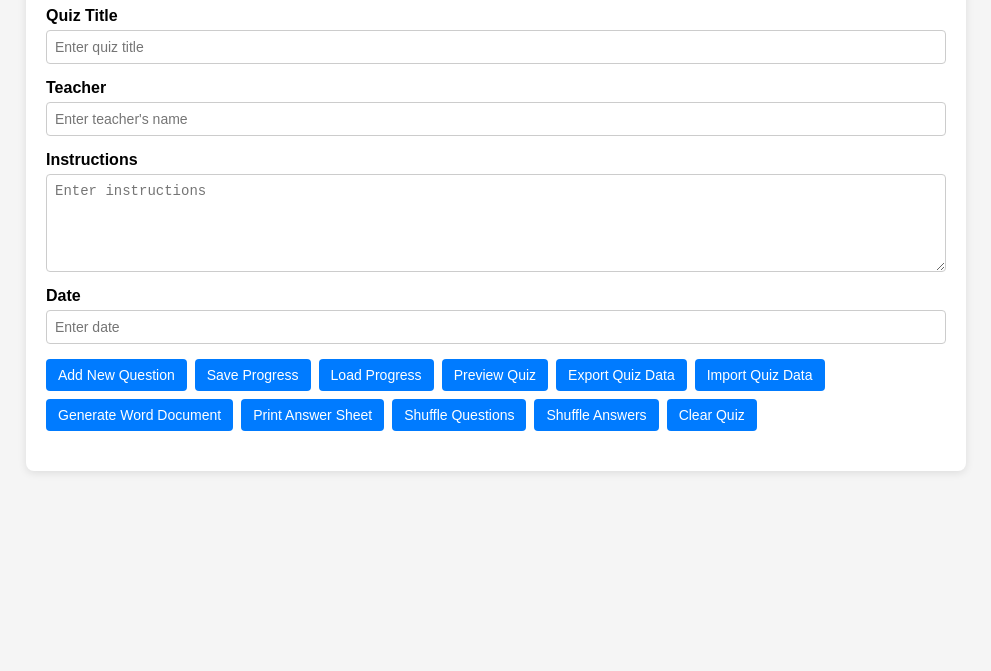
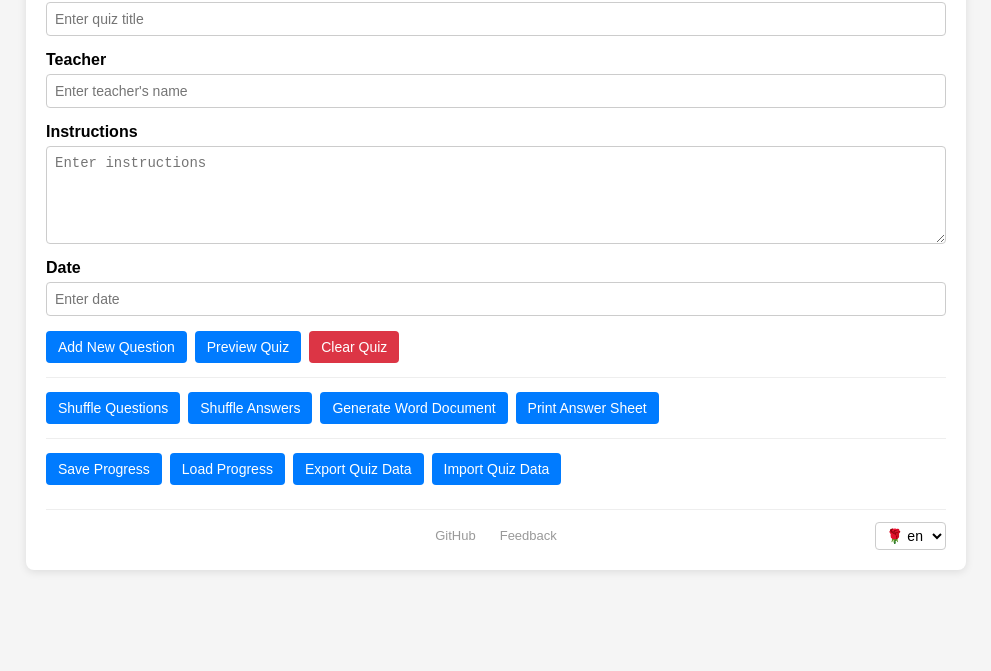
Before and after one commit to quizinfra/quizinfra, a website built with Vite: page index.html in a window 1280 px wide. Shown: the part 129-800 px from the top of the page, without its empty margins (144-1135 px from the left). Built offline with nearby package versions, Linux system fonts and the light colour scheme.

Commit message:
Styling and layout tweaks.
Added a footer with links to GitHub, and moved the language toggler down there.

Also re-organized the buttons in three sections, and made the destructive buttons red.

AI usage: 100% written by qwen3.8-flash-next:125b-mlx, steered by 9 prompts.

```diff
--- a/index.html
+++ b/index.html
@@ -18,6 +18,9 @@
         .button-group {display:flex; flex-wrap:wrap; gap:8px; margin-top:10px;}
         .button-group button {background:#007bff; color:#fff; border:none; padding:8px 12px; border-radius:4px; cursor:pointer; font-size:14px;}
         .button-group button:hover {background:#0056b3;}
+        .button-group + .button-group {border-top:1px solid #eee; margin-top:14px; padding-top:14px;}
+        button.btn-danger {background:#dc3545; color:#fff; border:none; padding:8px 12px; border-radius:4px; cursor:pointer; font-size:14px;}
+        button.btn-danger:hover {background:#b02a37;}
         .question {border:1px solid #ddd; padding:10px; border-radius:4px; margin-bottom:10px; background:#fafafa;}
         .question h4 {margin-top:0;}
         .question input[type="text"], .question textarea {width:100%; box-sizing:border-box; }
@@ -28,8 +31,12 @@
         .modal {display:none; position:fixed; top:0; left:0; width:100%; height:100%; background-color:rgba(0,0,0,0.5);}
         .modal-content {background:#fff; padding:20px; margin:auto; width:80%; height:80%; overflow-y:auto; border-radius:8px;}
         .modal-content button {margin-top:10px;}
-        .lang-switcher {display:flex; justify-content:flex-end; margin-bottom:8px;}
+        .app-footer {display:grid; grid-template-columns:1fr auto 1fr; align-items:center; margin-top:24px; padding-top:12px; border-top:1px solid #eee; font-size:13px;}
+        .app-footer-links {grid-column:2; display:flex; justify-content:center; gap:24px;}
+        .lang-switcher {grid-column:3; justify-self:end; display:flex; align-items:center;}
         .lang-switcher select {font-size:14px; padding:4px 6px; border:1px solid #ccc; border-radius:4px; background:#fff;}
+        .app-footer a {color:#999; text-decoration:none;}
+        .app-footer a:hover {color:#555; text-decoration:underline;}
     </style>
     <meta content="width=device-width, initial-scale=1" name="viewport">
     <title>Multiple Choice Printable Quiz Maker</title>
@@ -45,7 +52,6 @@
                 <article>
                     <div>
                         <header>
-                            <div class="lang-switcher" id="langSwitcher"></div>
                             <h1 data-i18n="app.title">Multiple Choice Printable Quiz Maker</h1>
                         </header>
                         <div class="form-container">
@@ -68,16 +74,20 @@
                             <div id="questionsContainer"></div>
                             <div class="button-group">
                                 <button data-i18n="actions.add_question" onclick="addQuestion()">Add New Question</button>
+                                <button data-i18n="actions.preview_quiz" onclick="previewQuiz()">Preview Quiz</button>
+                                <button class="btn-danger" data-i18n="actions.clear_quiz" onclick="clearQuiz()">Clear Quiz</button>
+                            </div>
+                            <div class="button-group">
+                                <button data-i18n="actions.shuffle_questions" onclick="shuffleQuestions()">Shuffle Questions</button>
+                                <button data-i18n="actions.shuffle_answers" onclick="shuffleAnswers()">Shuffle Answers</button>
+                                <button data-i18n="actions.generate_word_document" onclick="generateWordDocument()">Generate Word Document</button>
+                                <button data-i18n="actions.print_answer_sheet" onclick="printAnswerSheet()">Print Answer Sheet</button>
+                            </div>
+                            <div class="button-group">
                                 <button data-i18n="actions.save_progress" onclick="saveProgress()">Save Progress</button>
                                 <button data-i18n="actions.load_progress" onclick="loadProgress()">Load Progress</button>
-                                <button data-i18n="actions.preview_quiz" onclick="previewQuiz()">Preview Quiz</button>
                                 <button data-i18n="actions.export_quiz_data" onclick="exportQuizData()">Export Quiz Data</button>
                                 <button id="importBtn" data-i18n="actions.import_quiz_data">Import Quiz Data</button>
-                                <button data-i18n="actions.generate_word_document" onclick="generateWordDocument()">Generate Word Document</button>
-                                <button data-i18n="actions.print_answer_sheet" onclick="printAnswerSheet()">Print Answer Sheet</button>
-                                <button data-i18n="actions.shuffle_questions" onclick="shuffleQuestions()">Shuffle Questions</button>
-                                <button data-i18n="actions.shuffle_answers" onclick="shuffleAnswers()">Shuffle Answers</button>
-                                <button data-i18n="actions.clear_quiz" onclick="clearQuiz()">Clear Quiz</button>
                             </div>
                         </div>
                         <!-- Modal for importing data -->
@@ -95,6 +105,13 @@
                 </article>
             </main>
         </div>
+        <footer class="app-footer">
+            <div class="app-footer-links">
+                <a href="https://github.com/quizinfra/quizinfra">GitHub</a>
+                <a href="https://github.com/quizinfra/quizinfra/issues/new" data-i18n="footer.feedback">Feedback</a>
+            </div>
+            <div class="lang-switcher" id="langSwitcher"></div>
+        </footer>
     </div>
 </div>
 </body>
--- a/src/i18n/locales/en.json
+++ b/src/i18n/locales/en.json
@@ -58,5 +58,8 @@
     "imported": "File imported",
     "import_failed": "Failed to import quiz data.",
     "import_newer_version": "Failed to import: the file uses a newer data version ({{version}}) than this app supports. Update the app."
+  },
+  "footer": {
+    "feedback": "Feedback"
   }
 }
--- a/src/i18n/locales/es.json
+++ b/src/i18n/locales/es.json
@@ -58,5 +58,8 @@
     "imported": "Archivo importado",
     "import_failed": "No se pudieron importar los datos del examen.",
     "import_newer_version": "No se pudo importar: el archivo usa una versión de datos más nueva ({{version}}) que la que admite esta aplicación. Actualiza la aplicación."
+  },
+  "footer": {
+    "feedback": "Comentarios"
   }
 }
--- a/src/i18n/locales/fr.json
+++ b/src/i18n/locales/fr.json
@@ -58,5 +58,8 @@
     "imported": "Fichier importé",
     "import_failed": "Échec de l'importation des données du quiz.",
     "import_newer_version": "Échec de l'importation : le fichier utilise une version des données plus récente ({{version}}) que celle prise en charge par cette application. Mettez à jour l'application."
+  },
+  "footer": {
+    "feedback": "Commentaires"
   }
 }
--- a/src/ui.js
+++ b/src/ui.js
@@ -115,7 +115,7 @@ export function renderQuestions() {
         <label>${t("question.explanation_label")}</label>
         <textarea oninput="updateExplanation(${index}, this.value)">${escapeHTML(q.explanation)}</textarea>
       </div>
-      <button onclick="removeQuestion(${index})">${t("question.remove")}</button>
+      <button class="btn-danger" onclick="removeQuestion(${index})">${t("question.remove")}</button>
     `;
     container.appendChild(questionDiv);
   });
```
Also changed, not shown: docs/index.html (+32 -12 lines), tests/artifact/singlefile.test.ts (+31 -5 lines).
